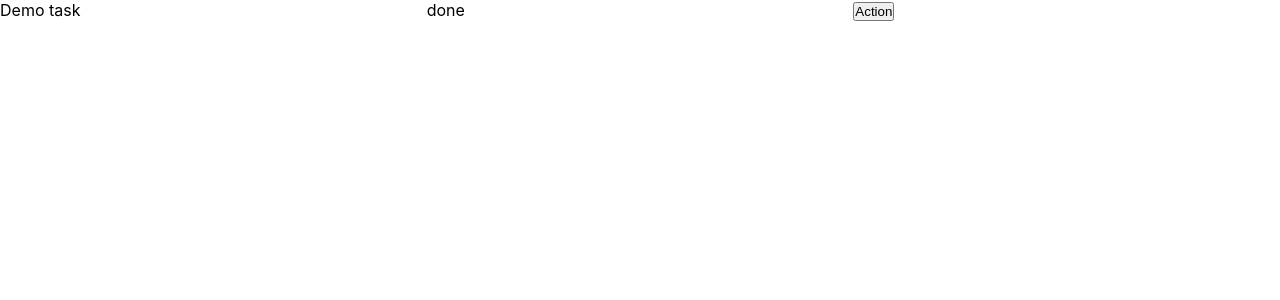
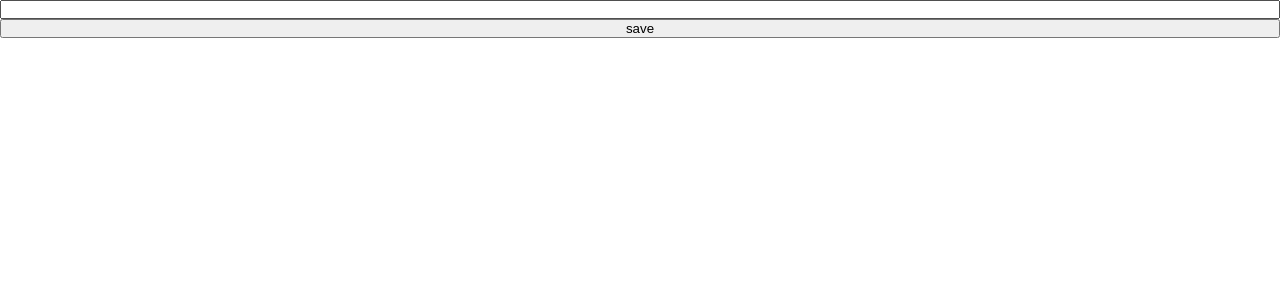
Before and after one commit to HabibulHH/taskapp, a React (Create React App) app: page / in a window 1280 px wide. Shown: the top 300 px of the page. Built offline with nearby package versions, Linux system fonts and the light colour scheme.

Commit message:
Added task entry forms

```diff
--- a/src/components/TaskItem.js
+++ b/src/components/TaskItem.js
@@ -1,23 +1,27 @@
-import React from 'react';
+import React from "react";
 import styled from "styled-components";
-import PropTypes from 'prop-types';
+import PropTypes from "prop-types";
+import useAddItem from "../hooks/useAddItem";
 const TaskItemContainer = styled.div`
   display: grid;
   grid-template-columns: 1fr 1fr 1fr;
 `;
 
-function TaskItem({name,status}) {
+function TaskItem({ name, status }) {
   return (
     <TaskItemContainer>
       <div>{name}</div>
-            <div>{status === 1  ? "done":"undone"}</div>
-            <div><button>Action</button></div>
+      <div>{status === 1 ? "done" : "undone"}</div>
+      <div>
+        <button onClick={() => {}}>Edit</button>
+        <button onClick={() => {}}>Delete</button>
+      </div>
     </TaskItemContainer>
   );
 }
 
 TaskItem.propTypes = {
   name: PropTypes.string,
-    status: PropTypes.string
+  status: PropTypes.string,
 };
 export default TaskItem;
--- a/src/components/TaskList.js
+++ b/src/components/TaskList.js
@@ -1,6 +1,34 @@
-import React from 'react';
-import TaskItem from './TaskItem'
+import React from "react";
+import TaskItem from "./TaskItem";
+import { useState } from "react";
 function TaskList(props) {
-    return <TaskItem name={"Demo task"} status={1}/>;
+  const [taskItemList, setTaskItemlist] = useState([]);
+  const handleInput = (e) => setText(e.target.value);
+
+  const [text, setText] = useState("");
+
+  const addItem = () => {
+    setTaskItemlist([...taskItemList, { name: text, status: "0" }]);
+    setText("");
+  };
+
+  return (
+    <>
+      <input
+        type="text"
+        name="Task name"
+        id="task"
+        value={text}
+        onChange={handleInput}
+      />
+      <button onClick={addItem}>save</button>
+      {taskItemList &&
+        taskItemList.map((item) => {
+          return (
+            <TaskItem key={item.name} name={item.name} status={item.status} />
+          );
+        })}
+    </>
+  );
 }
 export default TaskList;
--- /dev/null
+++ b/src/hooks/useAddItem.js
@@ -0,0 +1,14 @@
+import { useState, useEffect } from 'react';
+
+function useAddItem(friendID) {
+  const [taskList, setTaskList] = useState([]);
+
+  useEffect(() => {
+   console.log('Task has been added');
+   setTaskList(...taskList,'new task');
+  });
+
+  return setTaskList;
+}
+
+export default useAddItem;
```
Also changed, not shown: src/App.js (+4 -4 lines). Lines whose indentation alone changed are shown as unchanged.
